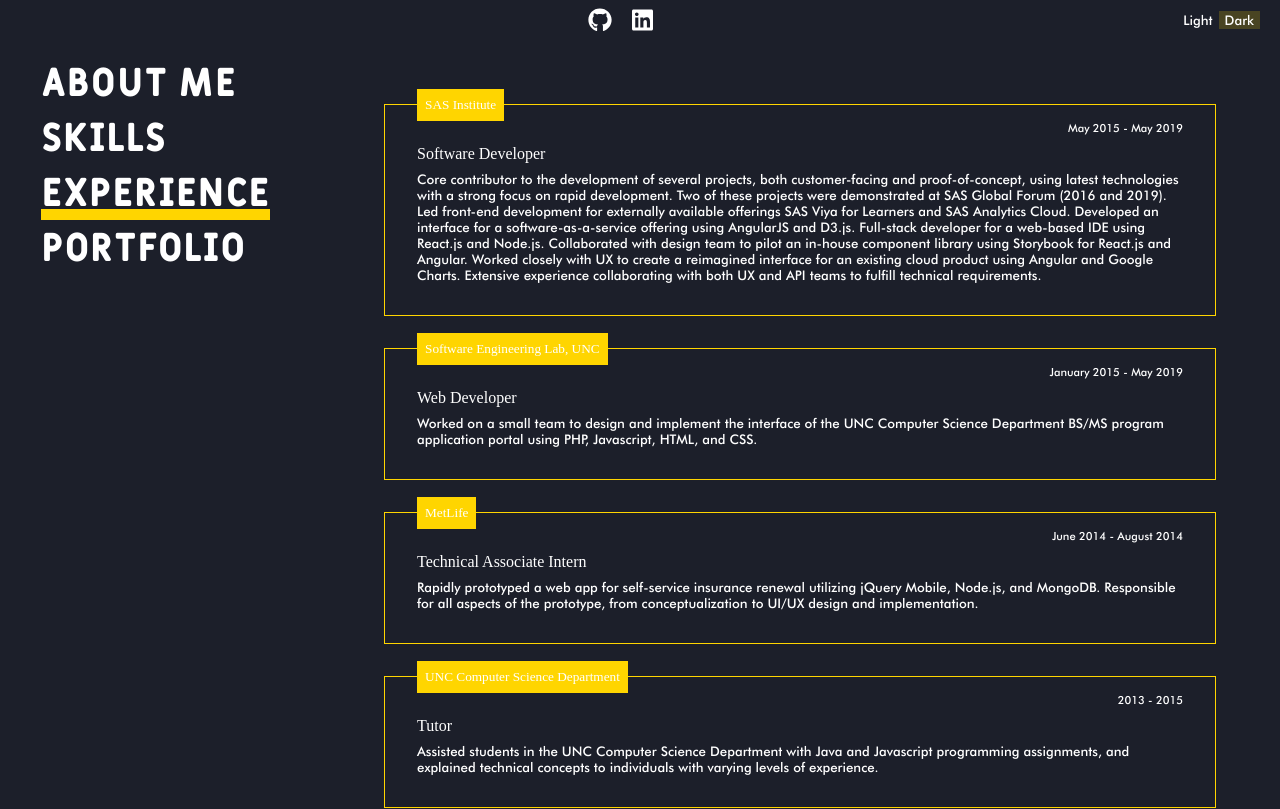
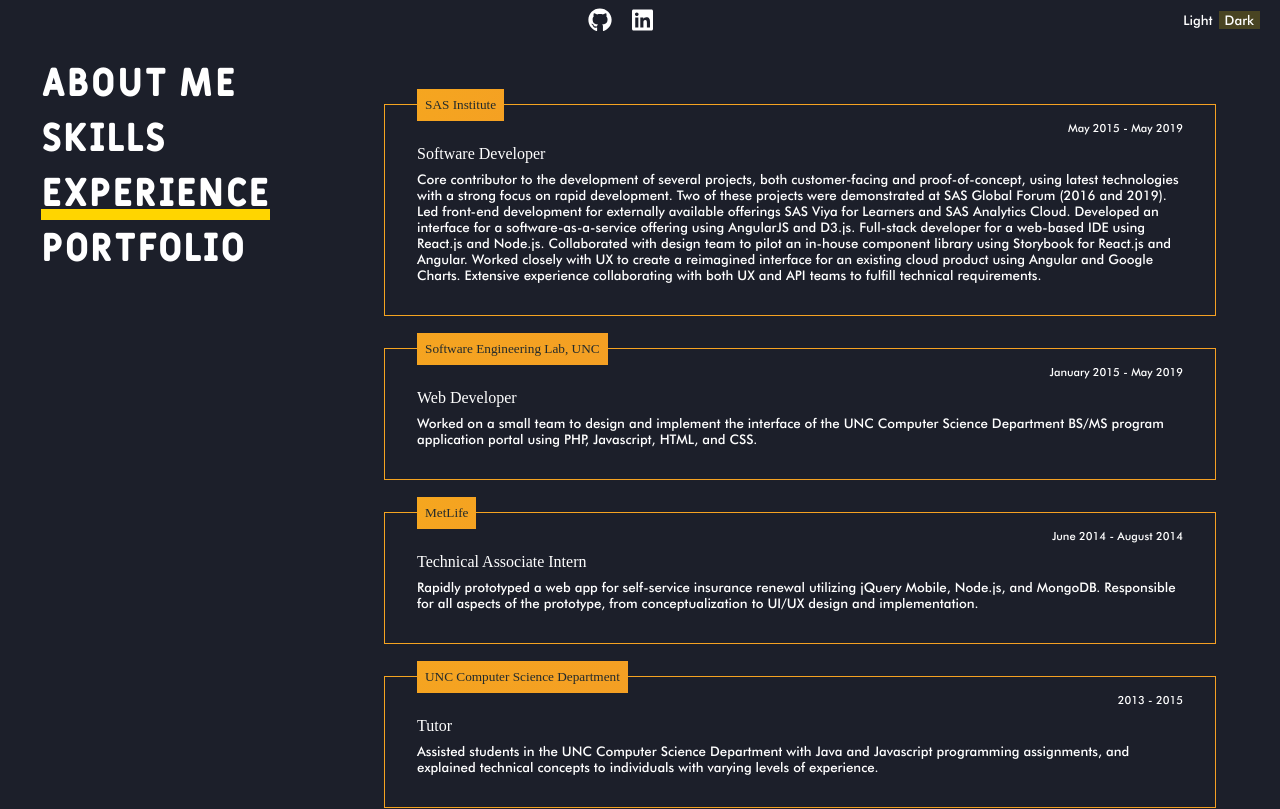
Before and after one commit to mkhbragg/mk-portfolio, a React (Create React App) app: page /experience in a window 1280 px wide. Shown: the top 809 px of the page. Built offline with nearby package versions, Linux system fonts and the light colour scheme.

Commit message:
Spicing up Experience page with rainbow css.

```diff
--- a/src/assets/sass/themes.scss
+++ b/src/assets/sass/themes.scss
@@ -12,11 +12,39 @@
     }
 }
 
+@mixin animation($str) {
+    -webkit-animation: #{$str};
+       -moz-animation: #{$str};
+        -ms-animation: #{$str};
+         -o-animation: #{$str};
+            animation: #{$str};
+}
+
+@mixin keyframes($animation-name) {
+    @-webkit-keyframes #{$animation-name} {
+        @content;
+    }
+    @-moz-keyframes #{$animation-name} {
+        @content;
+    }
+    @-ms-keyframes #{$animation-name} {
+        @content;
+    }
+    @-o-keyframes #{$animation-name} {
+        @content;
+    }
+    @keyframes #{$animation-name} {
+        @content;
+    }
+}
+
 // dark theme variables
 $bg-color-dark: #1C1F2A;
 $default-dark: #fff;
+$default-dark-contrast: #222A2C;
 $well-dark: #2D3143;
 $accent-dark: rgb(255, 213, 0);
+$secondary-dark: #ED7D3A;
 
 // light theme variables
 $bg-color-light: #fff;
@@ -24,6 +52,7 @@
 $well-light: #F7F7F7;
 $accent-light: rgb(255, 213, 0);
 $accent47-light: rgba(255, 213, 0, 0.47);
+$secondary-light: #EF2D56;
 
 // theme-agnostic variables
 $headingFontSize: 2.5rem;
--- a/src/components/ExperienceItem/ExperienceItem.scss
+++ b/src/components/ExperienceItem/ExperienceItem.scss
@@ -1,19 +1,41 @@
 @import '../../assets/sass/themes.scss';
+
+@include keyframes(rainbow) {
+    0% { background-position:0% 82% }
+    50% { background-position:100% 19% }
+    100% { background-position:0% 82% }
+}
+
+// use this container to spoof a 1px border
+.ExperienceItemContainer {
+    &:not(:first-child) {
+        margin: 2rem auto;
+    }
+    padding: 1px;
+
+    @include darkTheme {
+        background: linear-gradient(124deg, #FFD500, #ED7D3A);
+        background-size: 1800% 1800%;
+        @include animation('rainbow 9s ease infinite');
+    }
+
+    @include lightTheme {
+        background: linear-gradient(124deg, #FFD500, #FCF6B1);
+        background-size: 1800% 1800%;
+        @include animation('rainbow 9s ease infinite');
+    }
+}
 
 .ExperienceItem {
     padding: 2rem;
     position: relative;
 
-    &:not(:first-child) {
-        margin: 2rem auto;
-    }
-
     @include darkTheme {
-        border: 1px solid $accent-dark;
+        background-color: $bg-color-dark;
     }
 
     @include lightTheme {
-        border: 1px solid $accent-light;
+        background-color: $bg-color-light;
     }
 
     .Heading {
@@ -24,11 +46,17 @@
         top: -1rem;
 
         @include darkTheme {
-            background-color: $accent-dark;
+            color: $default-dark-contrast;
+            background: linear-gradient(124deg, #FFD500, #ED7D3A);
+
+            background-size: 1800% 1800%;
+            @include animation('rainbow 9s ease infinite');
         }
 
         @include lightTheme {
-            background-color: $accent-light;
+            background: linear-gradient(124deg, #FFD500, #FCF6B1);
+            background-size: 1800% 1800%;
+            @include animation('rainbow 9s ease infinite');
         }
     }
 
--- a/src/components/ExperienceItem/ExperienceItem.tsx
+++ b/src/components/ExperienceItem/ExperienceItem.tsx
@@ -4,11 +4,13 @@
 
 const experienceItem = (props: any) => {
     return (
-        <div className="ExperienceItem">
-            <div className="Heading">{ props.experience.company }</div>
-            <div className="Dates">{ props.experience.startDate } - { props.experience.endDate }</div>
-            <div className="Role">{ props.experience.role }</div>
-            <div className="Description">{ props.experience.description }</div>
+        <div className="ExperienceItemContainer">
+            <div className="ExperienceItem">
+                <div className="Heading">{ props.experience.company }</div>
+                <div className="Dates">{ props.experience.startDate } - { props.experience.endDate }</div>
+                <div className="Role">{ props.experience.role }</div>
+                <div className="Description">{ props.experience.description }</div>
+            </div>
         </div>
     );
 }
```
